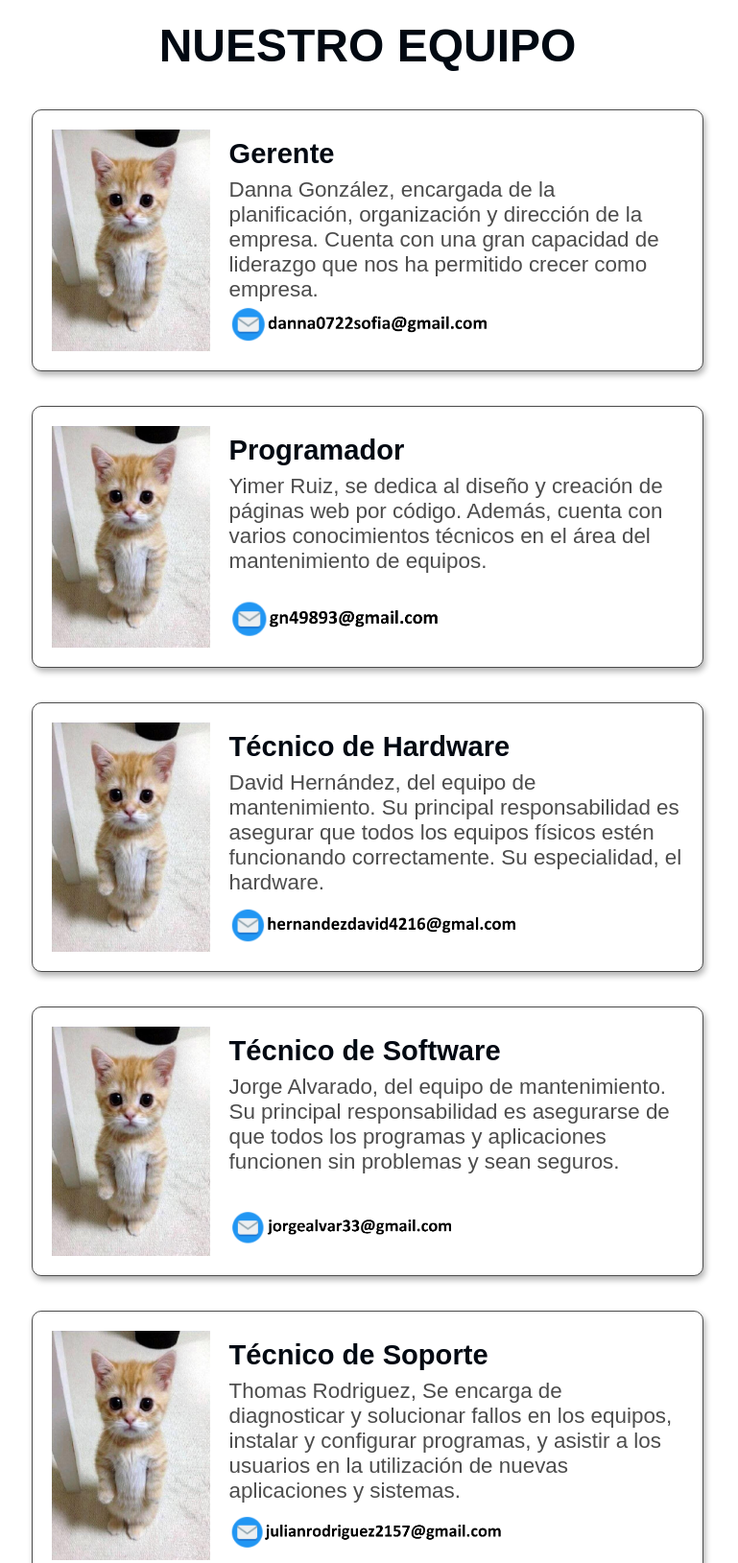
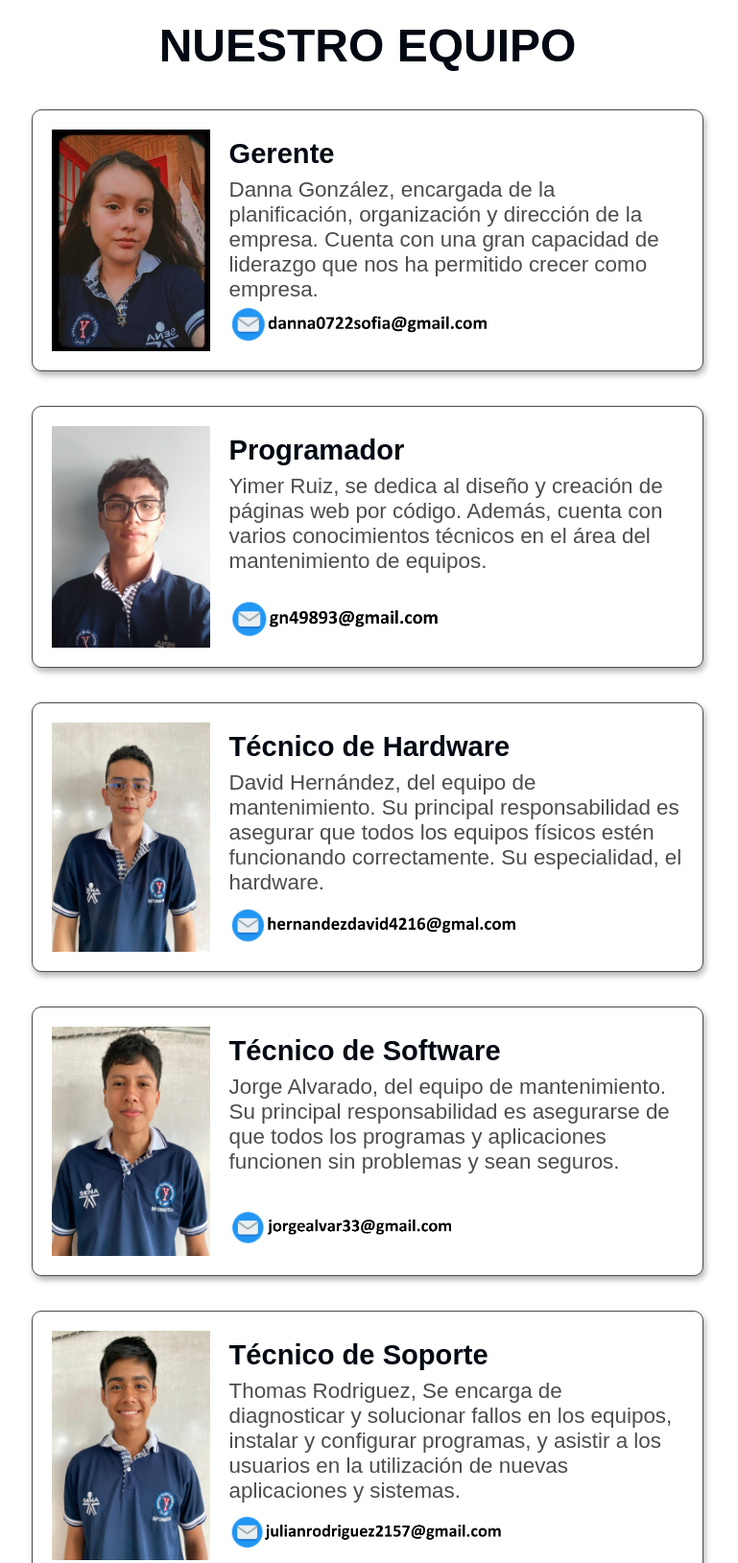
Before and after one commit to codeoversystem/cos.GITHUB.IO, a plain HTML site: page Nosotros.html in a window 1280 px wide. Shown: the part 1940-3569 px from the top of the page at 96% size, without its empty margins (257-1026 px from the left). Drawn offline with Linux system fonts and the light colour scheme.

Commit message:
Nosotros.html

```diff
--- a/Nosotros.html
+++ b/Nosotros.html
@@ -90,7 +90,7 @@
     <br>
     <div class="container-n">
         <div class="content-n">
-            <img class="image-n" src="Imagenes/EJ.jpeg" alt="Descripción de la imagen">
+            <img class="image-n" src="Imagenes/FOTO1.jpg" alt="Descripción de la imagen">
             <div class="text-n">
                 <p class="texto-n">
                     <strong class="titulo">Gerente</strong>
@@ -110,7 +110,7 @@
     <br>
     <div class="container-n">
         <div class="content-n">
-            <img class="image-n" src="Imagenes/EJ.jpeg" alt="Descripción de la imagen">
+            <img class="image-n" src="Imagenes/FOTO2.jpg" alt="Descripción de la imagen">
             <div class="text-n">
                 <p class="texto-n">
                     <strong class="titulo">Programador</strong>
@@ -130,7 +130,7 @@
     <br>
     <div class="container-n">
         <div class="content-n">
-            <img class="image-n" src="Imagenes/EJ.jpeg" alt="Descripción de la imagen">
+            <img class="image-n" src="Imagenes/FOTO3.jpg" alt="Descripción de la imagen">
             <div class="text-n">
                 <p class="texto-n">
                     <strong class="titulo">Técnico de Hardware</strong>
@@ -149,7 +149,7 @@
     <br>
     <div class="container-n">
         <div class="content-n">
-            <img class="image-n" src="Imagenes/EJ.jpeg" alt="Descripción de la imagen">
+            <img class="image-n" src="Imagenes/FOTO4.jpg" alt="Descripción de la imagen">
             <div class="text-n">
                 <p class="texto-n">
                     <strong class="titulo">Técnico de Software</strong>
@@ -169,7 +169,7 @@
     <br>
     <div class="container-n">
         <div class="content-n">
-            <img class="image-n" src="Imagenes/EJ.jpeg" alt="Descripción de la imagen">
+            <img class="image-n" src="Imagenes/FOTO5.jpg" alt="Descripción de la imagen">
             <div class="text-n">
                 <p class="texto-n">
                     <strong class="titulo">Técnico de Soporte</strong>
```
